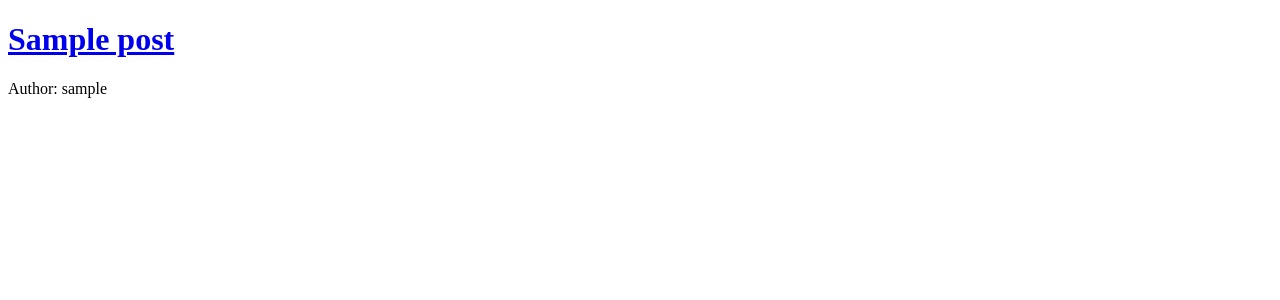
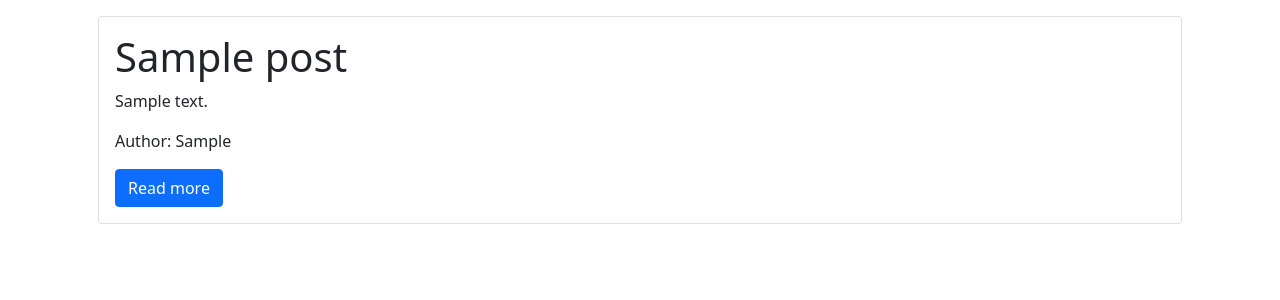
Before and after one commit to ivanbahutski/Django-Bootstrap-Blog-and-Translator-App, a Django app: page /blog in a window 1280 px wide. Shown: the top 300 px of the page. Run offline with Django 4.2, Linux system fonts and the light colour scheme; tables that the repository leaves empty hold one stand-in row (values such as "Sample post").

Commit message:
Added bootstrap style to post_list.html

```diff
--- a/blog/templates/base.html
+++ b/blog/templates/base.html
@@ -6,9 +6,12 @@
           content="width=device-width, user-scalable=no, initial-scale=1.0, maximum-scale=1.0, minimum-scale=1.0">
     <meta http-equiv="X-UA-Compatible" content="ie=edge">
     <title>{%block title%} {%endblock%}</title>
+    <link href="https://cdn.jsdelivr.net/npm/bootstrap@5.1.3/dist/css/bootstrap.min.css" rel="stylesheet" integrity="sha384-1BmE4kWBq78iYhFldvKuhfTAU6auU8tT94WrHftjDbrCEXSU1oBoqyl2QvZ6jIW3" crossorigin="anonymous">
+
 </head>
 <body>
     {%block content%}
     {%endblock%}
+    <script src="https://cdn.jsdelivr.net/npm/bootstrap@5.1.3/dist/js/bootstrap.bundle.min.js" integrity="sha384-ka7Sk0Gln4gmtz2MlQnikT1wXgYsOg+OMhuP+IlRH9sENBO0LRn5q+8nbTov4+1p" crossorigin="anonymous"></script>
 </body>
 </html>
--- a/blog/templates/post_list.html
+++ b/blog/templates/post_list.html
@@ -3,8 +3,16 @@
 {%block title%} Posts {%endblock%}
 
 {%block content%}
-    {%for post in post_list%}
-        <a href="{% url 'blog:post_details' post.slug %}"><h1>{{post.title}}</h1></a>
-        <p>Author: {{post.author}}</p>
-    {%endfor%}
+    <div class="container">
+        {%for post in post_list%}
+        <div class="card m-3">
+            <div class="card-body">
+                <h1 class="card-title">{{post.title}}</h1>
+                <p class="card-text">{{post.content | slice:"100"}}</p>
+                <p class="card-text">Author: {{post.author | title}}</p>
+                <a href="{% url 'blog:post_details' post.slug %}" class="btn btn-primary">Read more</a>
+            </div>
+        </div>
+        {%endfor%}
+    </div>
 {%endblock%}
--- a/blog/urls.py
+++ b/blog/urls.py
@@ -6,6 +6,7 @@ app_name = 'blog'
 urlpatterns = [
     path('', views.HomePage.as_view(), name='homepage'),
     path('blog', views.PostList.as_view(), name='post_list'),
+    path('draft', views.DraftPostList.as_view(), name='draft_list'),
     path('about', views.AboutView.as_view(), name='about'),
     path('blog/<slug:slug>', views.PostDetails.as_view(), name='post_details'),
 
--- a/blog/views.py
+++ b/blog/views.py
@@ -19,3 +19,8 @@ class PostList(generic.ListView):
 class PostDetails(generic.DetailView):
     model = Post
     template_name = "post_details.html"
+
+
+class DraftPostList(generic.ListView):
+    queryset = Post.objects.filter(status=0).order_by('-date_created')
+    template_name = "posts_draft_list.html"
```
